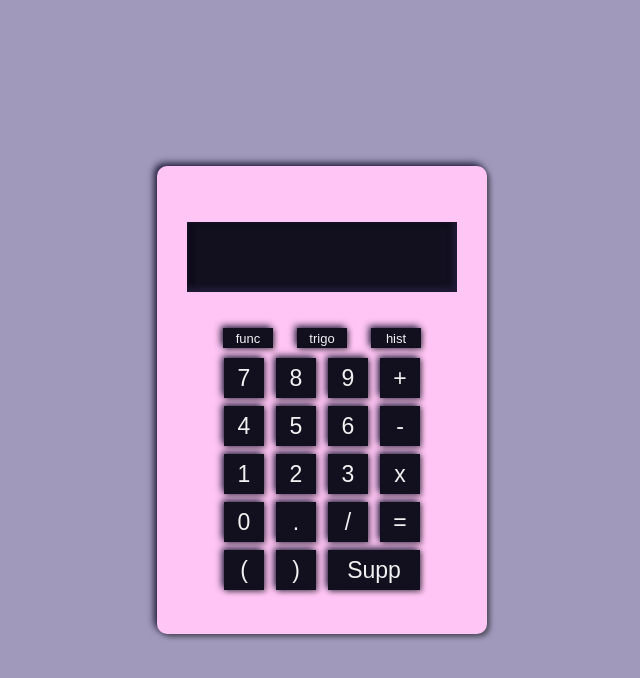
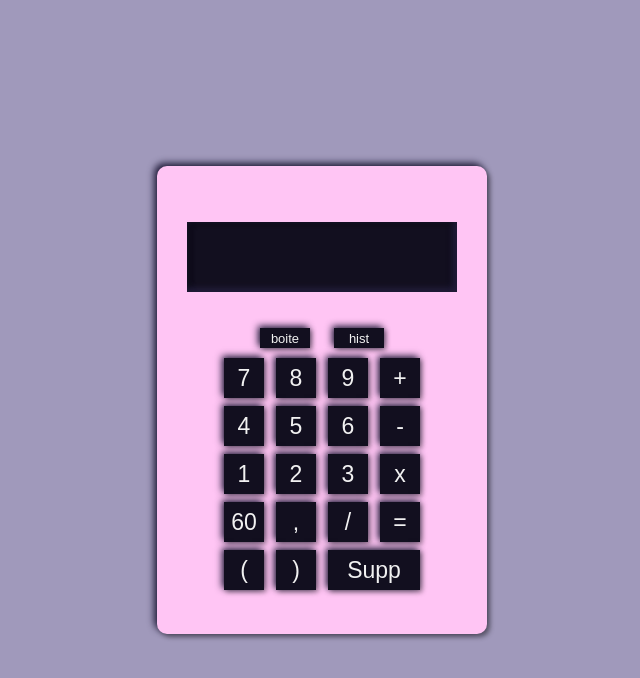
Before and after one commit to NutCoco9/Calculatrice, a plain HTML site: page index.html in a window 1280 px wide. Shown: the whole page, without its empty margins (227-867 px from the left). Drawn offline with Linux system fonts and the light colour scheme.

Commit message:
Update index.html

```diff
--- a/index.html
+++ b/index.html
@@ -6,9 +6,10 @@
     <meta name="viewport" content="width=device-width, initial-scale=1.0">
     <link rel="stylesheet" href="style.css">
 
-    <title> Calculatrice</title>
+    <title> Calculatrice </title>
 </head>
 <body>
+
 
 
     <div class="calculatrice">
@@ -20,94 +21,79 @@
             </div>
             <div class="buttons">
                 <div class="row functions">
-                    <input type="button" value="func"  onclick="func()">
-                    <input type="button" value="trigo" onclick="trigof()">
-                    <input type="button" value="hist"  onclick="histf()">
+                    <input class="test" type="button" value="boite" onclick="trigof()">
+                    <input class="test" type="button" value="hist"  onclick="histf()">
                 </div>
                 <div class="row">
-                    <input type="button" value="7" name="v7" onclick="val(v7.value)">
-                    <input type="button" value="8" name="v8" onclick="val(v8.value)">
-                    <input type="button" value="9" name="v9" onclick="val(v9.value)">
-                    <input type="button" value="+" name="plus" onclick="val(plus.value)">
+                    <input class="teste" type="button" value="7" name="v7" onclick="val(v7.value)">
+                    <input class="teste" type="button" value="8" name="v8" onclick="val(v8.value)">
+                    <input class="teste" type="button" value="9" name="v9" onclick="val(v9.value)">
+                    <input class="teste" type="button" value="+" name="plus" onclick="val(plus.value)">
                 </div>
                 <div class="row">
-                    <input type="button" value="4" name="v4" onclick="val(v4.value)">
-                    <input type="button" value="5" name="v5" onclick="val(v5.value)">
-                    <input type="button" value="6" name="v6" onclick="val(v6.value)">
-                    <input type="button" value="-" name="moin" onclick="val(moin.value)">
+                    <input class="teste" type="button" value="4" name="v4" onclick="val(v4.value)">
+                    <input class="teste" type="button" value="5" name="v5" onclick="val(v5.value)">
+                    <input class="teste" type="button" value="6" name="v6" onclick="val(v6.value)">
+                    <input class="teste" type="button" value="-" name="moin" onclick="val(moin.value)">
                 </div>
                 <div class="row">
-                    <input type="button" value="1" name="v1" onclick="val(v1.value)">
-                    <input type="button" value="2" name="v2" onclick="val(v2.value)">
-                    <input type="button" value="3" name="v3" onclick="val(v3.value)">
-                    <input type="button" value="x" name="mult" onclick="val(mult.value)">
+                    <input class="teste" type="button" value="1" name="v1" onclick="val(v1.value)">
+                    <input class="teste" type="button" value="2" name="v2" onclick="val(v2.value)">
+                    <input class="teste" type="button" value="3" name="v3" onclick="val(v3.value)">
+                    <input class="teste" type="button" value="x" name="mult" onclick="val(mult.value)">
                 </div>
                 <div class="row">
-                   <input type="button" value="0" name="v0" onclick="val(v0.value)">
-
-                    <input type="button" value="."  name="dot" onclick="val(dot.value)">
-                    <input type="button" value="/" name="div" onclick="val(div.value)">
-                    <input type="button" value="=" name="egale" onclick="calcule()">
+                    <input class="teste" type="button" value="60" id="cosid" name="cosv" onclick="cos(cosv.value)">
+                    <input class="teste" type="button" value=","  name="dot" onclick="val(dot.value)">
+                    <input class="teste" type="button" value="/" name="div" onclick="val(div.value)">
+                    <input class="teste" type="button" value="=" name="egale" onclick="calcule()">
                 </div>
                 <div class="row">
-                    <input type="button" value="(" name="vbro" onclick="val(vbro.value)">
-                    <input type="button" value=")" name="vbrc" onclick="val(vbrc.value)">
-                    <input id="reset" type="button" value="Supp" name="egale" onclick="suppr()">
+                    <input class="teste" type="button" value="(" name="vbro" onclick="val(vbro.value)">
+                    <input class="teste" type="button" value=")" name="vbrc" onclick="val(vbrc.value)">
+                    <input class="teste" id="reset" type="button" value="Supp" name="egale" onclick="suppr()">
                 </div>
             </div>
         </form>
     </div>
     <div class="outils">
-        <div id="funcvar" style="visibility:hidden">
+	<div id="trigo" style="visibility:hidden">
             <h1>Boîte à outils</h1>
             <div id="funcvar2">
                 <div class="row">
                     <input id="cosv" type="button" value="cos()"  name="cosv" onclick="val(cosv.value)">
                     <input id="sinv" type="button" value="sin()" name="sinv" onclick="val(sinv.value)">
-                    <input id="tan" type="button" value="tan()" name="tan" onclick="val(tan.value)">
-                    <input id="arcos" type="button" value="arcos()" name="arcos" onclick="val(arcos.value)">
+                    <input id="tanv" type="button" value="tan()" name="tanv" onclick="val(tanv.value)">
+                </div>
+		<div class="row">
+		    <input id="arcos" type="button" value="arccos()" name="arccos" onclick="val(arccos.value)">
                     <input id="arcsin" type="button" value="arcsin()" name="arcsin" onclick="val(arcsin.value)">
                     <input id="arctan" type="button" value="arctan()" name="arctan" onclick="val(arctan.value)">
                 </div>
 
                 <div class="row">
-                    <input type="button" value="0" name="v0" onclick="val(v0.value)">
-                    <input type="button" value="." name="dot" onclick="val(dot.value)">
-                    <input type="button" value="/" name="div" onclick="val(div.value)">
-                    <input type="button" value="=" name="egale" onclick="calcule()">
+                    <input id="arctan" type="button" value="arctan()" name="arctan" onclick="val(arctan.value)">
+                    <input id="arctan" type="button" value="arctan()" name="arctan" onclick="val(arctan.value)">
                 </div>
             </div>
         </div>
-        <div id="trigo" style="visibility:hidden">
+        <div id="funcvar" style="visibility:hidden">
             <h1>Boîte à outils</h1>
-            <div id="funcvar2">
+            <div class="funcvar2">
                 <div class="row">
-                    <input id="cos" type="button" value="cos()" name="cos" onclick="val(cos.value)">
-                    <input id="sin" type="button" value="sin()" name="sin" onclick="val(sin.value)">
-                    <input id="tan" type="button" value="tan()" name="tan" onclick="val(tan.value)">
-                    <input id="arcos" type="button" value="arcos()" name="arcos" onclick="val(arcos.value)">
-                    <input id="arcsin" type="button" value="arcsin()" name="arcsin" onclick="val(arcsin.value)">
-                    <input id="arctan" type="button" value="arctan()" name="arctan" onclick="val(arctan.value)">
-                    <input class="sqrt" type="button" value="&#8730" name="sqrt" onclick="val(sqrt.value)">
-                    <input class="pi" type="button" value="&#960" name="pi" onclick="val(pi.value)">
-                </div>
-                <div class="row">
-                    <input type="button" value="1" name="v1" onclick="val(v1.value)">
-                    <input type="button" value="2" name="v2" onclick="val(v2.value)">
-                    <input type="button" value="3" name="v3" onclick="val(v3.value)">
-                    <input type="button" value="*" name="mult" onclick="val(mult.value)">
-                </div>
-                <div class="row">
-                    <input type="button" value="0" name="v0" onclick="val(v0.value)">
-                    <input type="button" value="." name="dot" onclick="val(dot.value)">
-                    <input type="button" value="/" name="div" onclick="val(div.value)">
-                    <input type="button" value="=" name="egale" onclick="calcule()">
+                    <input class="cosv" type="button" value="cos()"  name="cosv" onclick="val(cosv.value)">
+                    <input class="sinv" type="button" value="sin()" name="sinv" onclick="val(sinv.value)">
+                    <input class="tan" type="button" value="tan()" name="tan" onclick="val(tan.value)">
+                    <input class="arcos" type="button" value="arcos()" name="arcos" onclick="val(arcos.value)">
+                    <input class="arcsin" type="button" value="arcsin()" name="arcsin" onclick="val(arcsin.value)">
+                    <input class="arctan" type="button" value="arctan()" name="arctan" onclick="val(arctan.value)">
                 </div>
             </div>
         </div>
+
         <div id="hist" style="visibility:hidden">
-            <h1>Boîte à outils</h1>
-            <div id="funcvar2">
+            <h1>Historique</h1>
+            <div class="funcvar2">
                 <div class="row">
                     <input type="button" value="4" name="v4" onclick="val(v4.value)">
                     <input type="button" value="5" name="v5" onclick="val(v5.value)">
```
